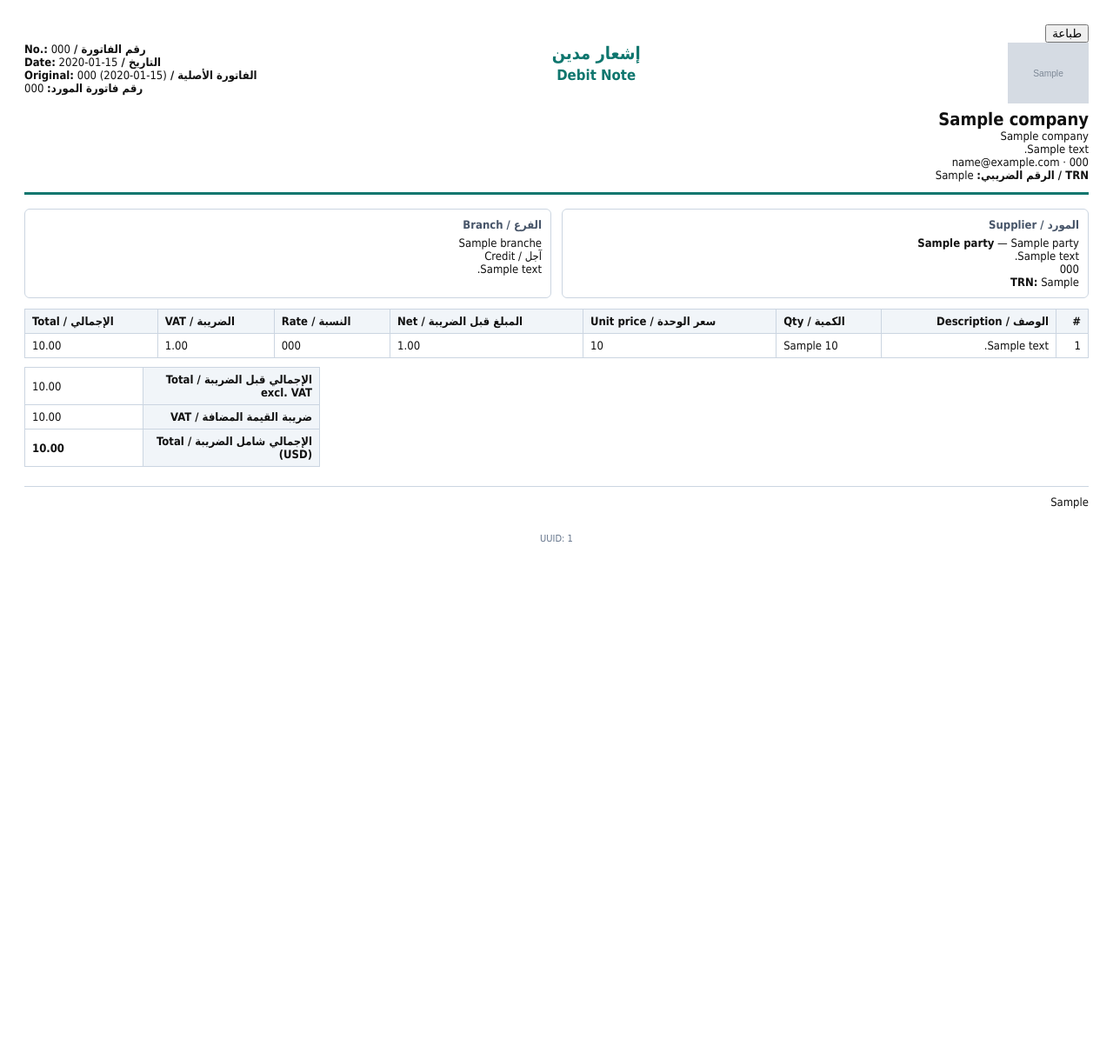
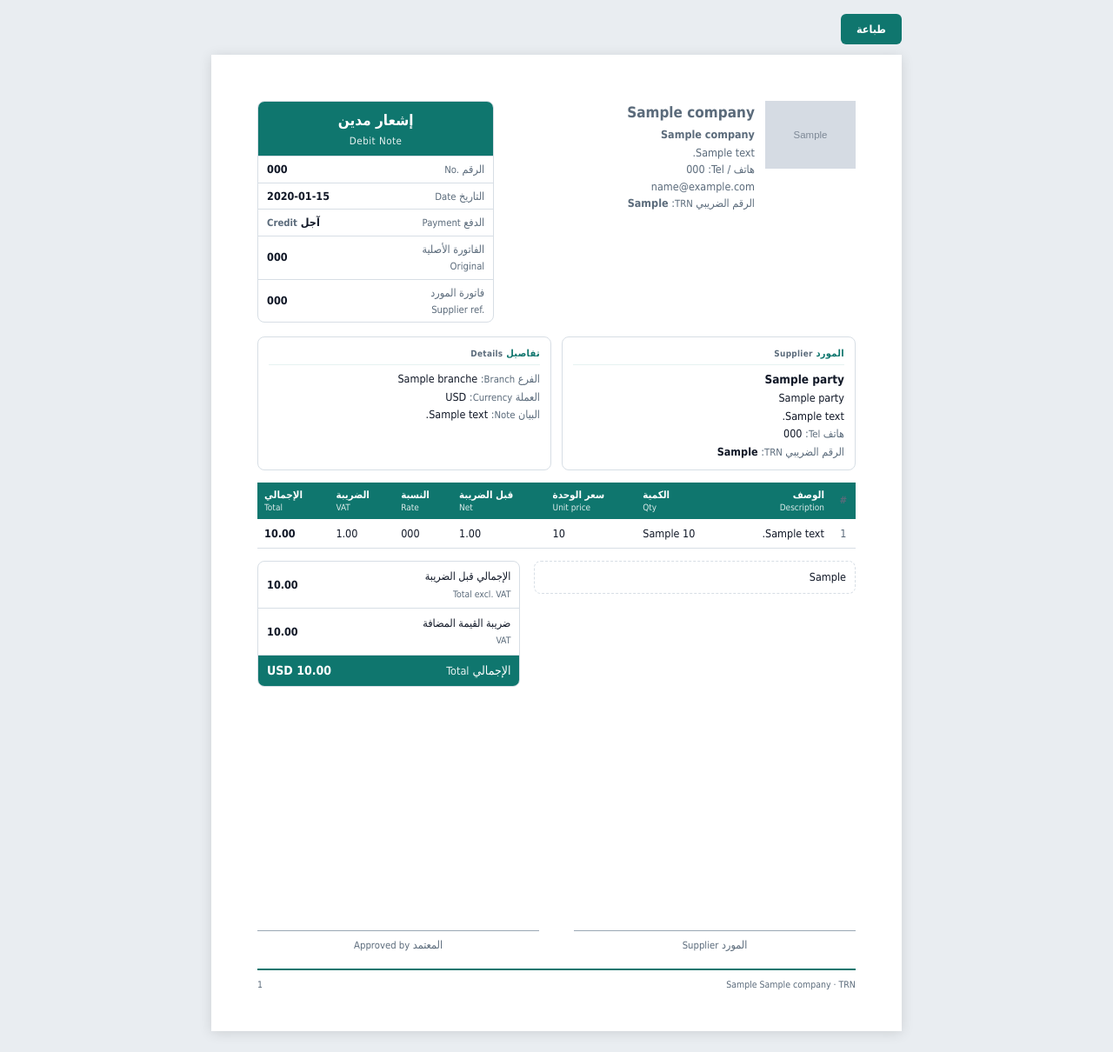
Before and after one commit to molhamhosini/Balance-Business, a Laravel app: page /invoices/1/print in a window 1280 px wide. Shown: the whole page at 87% size. Before the commit the page ends 624 px from the top, so only its background shows below. Run offline with Laravel 12, Linux system fonts and the light colour scheme; a user stored in the database is signed in; tables that the repository leaves empty hold one stand-in row (values such as "Sample post"); grey boxes marked "Sample" are stand-in pictures; parts of the project's set-up code (start-up, migrations or seed data) failed here and were passed over.

Commit message:
Redesign the printed invoice as an A4 page
The print view stretched across the whole browser window. It is now a
centred A4 sheet: logo and company block, a document box with number,
dates and payment, customer and details cards, a branded lines table,
totals box, signature lines and a footer. English labels are isolated so
they no longer flip around Arabic text. The downloadable PDF uses the
same colours.

Co-Authored-By: Claude Opus 5.5 <noreply@anthropic.com>
Claude-Session: https://claude.ai/code/session_019R1g5sHvEQC7tEM9fkm4iU

```diff
--- a/resources/views/print/invoice.blade.php
+++ b/resources/views/print/invoice.blade.php
@@ -1,68 +1,150 @@
 @php($m = fn ($v) => \App\Support\Money::format($v))
 @php($c = $inv->company)
 @php($p = $inv->party)
-@php($title = match ($inv->kind) { 'sale' => ($p->trn ? 'فاتورة ضريبية' : 'فاتورة ضريبية مبسطة'), 'sale_return' => 'إشعار دائن ضريبي', 'quotation' => 'عرض سعر', 'purchase_order' => 'طلب شراء', 'purchase' => 'فاتورة شراء', default => 'إشعار مدين' })
-@php($titleEn = match ($inv->kind) { 'sale' => ($p->trn ? 'Tax Invoice' : 'Simplified Tax Invoice'), 'sale_return' => 'Tax Credit Note', 'quotation' => 'Quotation', 'purchase_order' => 'Purchase Order', 'purchase' => 'Purchase Bill', default => 'Debit Note' })
+@php($title = match ($inv->kind) { 'sale' => ($p?->trn ? 'فاتورة ضريبية' : 'فاتورة ضريبية مبسطة'), 'sale_return' => 'إشعار دائن ضريبي', 'quotation' => 'عرض سعر', 'purchase_order' => 'طلب شراء', 'purchase' => 'فاتورة شراء', default => 'إشعار مدين' })
+@php($titleEn = match ($inv->kind) { 'sale' => ($p?->trn ? 'Tax Invoice' : 'Simplified Tax Invoice'), 'sale_return' => 'Tax Credit Note', 'quotation' => 'Quotation', 'purchase_order' => 'Purchase Order', 'purchase' => 'Purchase Bill', default => 'Debit Note' })
+@php($num = fn ($v) => rtrim(rtrim(number_format((float) $v, 4, '.', ','), '0'), '.'))
 <!doctype html>
 <html lang="ar" dir="rtl">
-<head><meta charset="utf-8"><title>{{ $inv->display_number }}</title>
+<head><meta charset="utf-8"><meta name="viewport" content="width=device-width, initial-scale=1"><title>{{ $inv->display_number }}</title>
 <style>
-body{font-family:"IBM Plex Sans Arabic",Tahoma,sans-serif;color:#111;margin:28px;font-size:13px}
-header{display:flex;justify-content:space-between;align-items:flex-start;border-bottom:3px solid #0f766e;padding-bottom:12px;margin-bottom:16px}
-h1{margin:0;font-size:20px}h2{margin:0;font-size:20px;color:#0f766e;text-align:center}
-.meta{display:grid;grid-template-columns:1fr 1fr;gap:12px;margin:12px 0}
-.box{border:1px solid #cbd5e1;border-radius:6px;padding:10px}.box h3{margin:0 0 6px;font-size:13px;color:#475569}
-table{width:100%;border-collapse:collapse;margin-top:10px}td,th{border:1px solid #cbd5e1;padding:6px 8px;text-align:start}th{background:#f1f5f9;font-weight:600}
-td.n,th.n{text-align:end;font-variant-numeric:tabular-nums}
-.tot{width:340px;margin-inline-start:auto}.tot th{width:60%}
-.stamp{color:#e11d48;font-weight:700;font-size:18px;text-align:center}
-.foot{margin-top:28px;font-size:11px;color:#64748b;text-align:center}
-@media print{button{display:none}body{margin:10mm}}
+:root{--brand:#0f766e;--brand-soft:#e6f2f1;--line:#d7dee5;--muted:#5b6b7b;--ink:#111827}
+*{box-sizing:border-box}
+html,body{margin:0;background:#e9edf1;color:var(--ink);font-family:Tahoma,"Segoe UI",Arial,sans-serif;font-size:12.5px;line-height:1.55}
+.toolbar{max-width:210mm;margin:16px auto 0;display:flex;gap:8px;justify-content:flex-start}
+.toolbar button{background:var(--brand);color:#fff;border:0;border-radius:6px;padding:8px 18px;font:inherit;font-weight:bold;cursor:pointer}
+.page{width:210mm;min-height:297mm;margin:12px auto 24px;background:#fff;padding:14mm 14mm 12mm;box-shadow:0 2px 14px rgba(0,0,0,.12);display:flex;flex-direction:column}
+.el{direction:ltr;unicode-bidi:isolate;display:inline-block;color:var(--muted);font-size:.9em}
+.n{direction:ltr;unicode-bidi:isolate;white-space:nowrap}
+.head{display:flex;justify-content:space-between;align-items:flex-start;gap:16px}
+.co{display:flex;gap:12px;align-items:flex-start;max-width:58%}
+.co img{max-height:78px;max-width:150px;object-fit:contain}
+.co h1{margin:0 0 2px;font-size:17px}
+.co .en{font-weight:bold;color:var(--muted);margin-bottom:2px}
+.co div{color:var(--muted)}
+.doc{min-width:72mm;border:1px solid var(--line);border-radius:8px;overflow:hidden}
+.doc .t{background:var(--brand);color:#fff;text-align:center;padding:8px 10px}
+.doc .t b{display:block;font-size:17px}
+.doc .t span{font-size:11.5px;opacity:.9;letter-spacing:.5px}
+.doc table{width:100%;border-collapse:collapse}
+.doc td{padding:5px 10px;border-top:1px solid var(--line)}
+.doc td:first-child{color:var(--muted);width:48%}
+.doc td:last-child{text-align:left;font-weight:bold}
+.stamp{margin:10px 0 0;padding:6px;border:2px solid #e11d48;color:#e11d48;font-weight:bold;text-align:center;border-radius:6px}
+.parties{display:grid;grid-template-columns:1fr 1fr;gap:12px;margin:16px 0 14px}
+.box{border:1px solid var(--line);border-radius:8px;padding:10px 12px}
+.box h3{margin:0 0 6px;font-size:11px;color:var(--brand);letter-spacing:.3px;border-bottom:1px solid var(--brand-soft);padding-bottom:4px}
+.box .name{font-weight:bold;font-size:13.5px}
+.box div{margin:1px 0}
+.lbl{color:var(--muted)}
+table.lines{width:100%;border-collapse:collapse}
+table.lines th{background:var(--brand);color:#fff;font-weight:bold;padding:7px 8px;text-align:right;font-size:11.5px;line-height:1.3}
+table.lines th small{display:block;font-weight:normal;opacity:.85;font-size:10px}
+table.lines td{padding:7px 8px;border-bottom:1px solid var(--line);vertical-align:top}
+table.lines tbody tr:nth-child(even) td{background:#f7f9fb}
+table.lines .num{text-align:left}
+table.lines .c{text-align:center;width:28px;color:var(--muted)}
+.bottom{display:flex;justify-content:space-between;align-items:flex-start;gap:16px;margin-top:14px}
+.notes{flex:1;color:var(--muted)}
+.notes .footer{white-space:pre-line;border:1px dashed var(--line);border-radius:8px;padding:8px 10px;color:var(--ink)}
+.totals{width:80mm;border:1px solid var(--line);border-radius:8px;overflow:hidden;border-collapse:separate;border-spacing:0}
+.totals td{padding:7px 10px;border-bottom:1px solid var(--line)}
+.totals td:last-child{text-align:left;font-weight:bold}
+.totals tr:last-child td{border-bottom:0;background:var(--brand);color:#fff;font-size:14px}
+.totals tr:last-child .el,.doc .t .el{color:#e6f2f1}
+.rc{margin-top:8px;font-weight:bold}
+.spacer{flex:1}
+.sign{display:grid;grid-template-columns:1fr 1fr;gap:40px;margin-top:36px}
+.sign div{border-top:1px solid #9aa7b4;padding-top:6px;text-align:center;color:var(--muted)}
+.foot{margin-top:18px;padding-top:8px;border-top:2px solid var(--brand);display:flex;justify-content:space-between;color:var(--muted);font-size:10.5px}
+@page{size:A4;margin:0}
+@media print{
+  html,body{background:#fff}
+  .toolbar{display:none}
+  .page{margin:0;box-shadow:none;width:auto;min-height:297mm}
+  table.lines th,.doc .t,.totals tr:last-child td,table.lines tbody tr:nth-child(even) td{-webkit-print-color-adjust:exact;print-color-adjust:exact}
+  table.lines tr{page-break-inside:avoid}
+}
+@media screen and (max-width:820px){.page{width:auto;min-height:0;margin:8px;padding:16px}.head,.bottom{flex-direction:column}.co,.doc,.totals{max-width:none;width:100%}.parties{grid-template-columns:1fr}}
 </style></head>
 <body>
-<button onclick="window.print()">{{ __('Print') }}</button>
-<header>
-  <div>@if($c->logo_path)<img src="{{ asset('storage/'.$c->logo_path) }}" alt="" style="max-height:70px;max-width:180px;display:block;margin-bottom:6px">@endif
-    <h1>{{ $c->name_ar }}</h1>@if($c->name_en)<div>{{ $c->name_en }}</div>@endif<div>{{ $c->address }}</div>
-    @if($c->phone || $c->email)<div>{{ $c->phone }} @if($c->phone && $c->email) · @endif {{ $c->email }}</div>@endif
-    <div><b>TRN / الرقم الضريبي:</b> {{ $c->trn ?? '—' }}</div></div>
-  <div><h2>{{ $title }}<br><small>{{ $titleEn }}</small></h2>
-    @if($inv->status === 'cancelled')<div class="stamp">{{ __('Cancelled') }}</div>@elseif($inv->status === 'draft')<div class="stamp">{{ __('Draft') }} — {{ __('not a tax invoice') }}</div>@endif</div>
-  <div style="text-align:end">
-    <div><b>{{ $inv->isPurchaseOrder() ? 'رقم الطلب / PO No.:' : 'رقم الفاتورة / No.:' }}</b> {{ $inv->display_number }}</div>
-    <div><b>التاريخ / Date:</b> {{ $inv->date->format('Y-m-d') }}</div>
-    @if($inv->kind === 'quotation' && $inv->due_date)<div><b>صالح حتى / Valid until:</b> {{ $inv->due_date->format('Y-m-d') }}</div>
-    @elseif($inv->kind === 'purchase_order' && $inv->due_date)<div><b>تاريخ التسليم المتوقع / Expected delivery:</b> {{ $inv->due_date->format('Y-m-d') }}</div>
-    @elseif($inv->due_date && $inv->payment === 'credit')<div><b>الاستحقاق / Due:</b> {{ $inv->due_date->format('Y-m-d') }}</div>@endif
-    @if($inv->original)<div><b>الفاتورة الأصلية / Original:</b> {{ $inv->original->number }} ({{ $inv->original->date->format('Y-m-d') }})</div>@endif
-    @if($inv->supplier_invoice_number)<div><b>رقم فاتورة المورد:</b> {{ $inv->supplier_invoice_number }}</div>@endif
+<div class="toolbar"><button onclick="window.print()">{{ __('Print') }}</button></div>
+<div class="page">
+  <div class="head">
+    <div class="co">
+      @if($c->logo_path)<img src="{{ asset('storage/'.$c->logo_path) }}" alt="">@endif
+      <div>
+        <h1>{{ $c->name_ar }}</h1>
+        @if($c->name_en)<div class="en">{{ $c->name_en }}</div>@endif
+        @if($c->address)<div>{{ $c->address }}</div>@endif
+        @if($c->phone)<div>هاتف / Tel: <span class="n">{{ $c->phone }}</span></div>@endif
+        @if($c->email)<div><span class="n">{{ $c->email }}</span></div>@endif
+        <div>الرقم الضريبي <span class="el">TRN</span>: <b class="n">{{ $c->trn ?: '—' }}</b></div>
       </div>
-</header>
-<div class="meta">
-  <div class="box"><h3>{{ $inv->isSale() ? 'العميل / Bill to' : 'المورد / Supplier' }}</h3>
-    <div><b>{{ $p->name_ar }}</b> @if($p->name_en) — {{ $p->name_en }} @endif</div><div>{{ $p->address }}</div>
-    @if($p->phone)<div>{{ $p->phone }}</div>@endif
-    <div><b>TRN:</b> {{ $p->trn ?? '—' }}</div></div>
-  <div class="box"><h3>الفرع / Branch</h3><div>{{ $inv->branch->name }}</div>
-    <div>{{ $inv->payment === 'cash' ? 'نقدي / Cash' : 'آجل / Credit' }}</div>@if($inv->description)<div>{{ $inv->description }}</div>@endif</div>
     </div>
+    <div class="doc">
+      <div class="t"><b>{{ $title }}</b><span>{{ $titleEn }}</span></div>
       <table>
-  <thead><tr><th>#</th><th>الوصف / Description</th><th class="n">الكمية / Qty</th><th class="n">سعر الوحدة / Unit price</th><th class="n">المبلغ قبل الضريبة / Net</th><th class="n">النسبة / Rate</th><th class="n">الضريبة / VAT</th><th class="n">الإجمالي / Total</th></tr></thead>
+        <tr><td>{!! $inv->isPurchaseOrder() ? 'رقم الطلب <span class="el">PO No.</span>' : 'الرقم <span class="el">No.</span>' !!}</td><td class="n">{{ $inv->display_number }}</td></tr>
+        <tr><td>التاريخ <span class="el">Date</span></td><td class="n">{{ $inv->date->format('Y-m-d') }}</td></tr>
+        @if($inv->kind === 'quotation' && $inv->due_date)<tr><td>صالح حتى <span class="el">Valid until</span></td><td class="n">{{ $inv->due_date->format('Y-m-d') }}</td></tr>
+        @elseif($inv->kind === 'purchase_order' && $inv->due_date)<tr><td>التسليم <span class="el">Delivery</span></td><td class="n">{{ $inv->due_date->format('Y-m-d') }}</td></tr>
+        @elseif($inv->due_date && $inv->payment === 'credit')<tr><td>الاستحقاق <span class="el">Due</span></td><td class="n">{{ $inv->due_date->format('Y-m-d') }}</td></tr>@endif
+        <tr><td>الدفع <span class="el">Payment</span></td><td>{!! $inv->payment === 'cash' ? 'نقدي <span class="el">Cash</span>' : 'آجل <span class="el">Credit</span>' !!}</td></tr>
+        @if($inv->original)<tr><td>الفاتورة الأصلية <span class="el">Original</span></td><td class="n">{{ $inv->original->number }}</td></tr>@endif
+        @if($inv->supplier_invoice_number)<tr><td>فاتورة المورد <span class="el">Supplier ref.</span></td><td class="n">{{ $inv->supplier_invoice_number }}</td></tr>@endif
+      </table>
+    </div>
+  </div>
+  @if($inv->status === 'cancelled')<div class="stamp">{{ __('Cancelled') }} / CANCELLED</div>@elseif($inv->status === 'draft' && ! $inv->isQuotation())<div class="stamp">{{ __('Draft') }} — {{ __('not a tax invoice') }}</div>@endif
+
+  <div class="parties">
+    <div class="box"><h3>{!! $inv->isSale() ? 'العميل <span class="el">Bill to</span>' : 'المورد <span class="el">Supplier</span>' !!}</h3>
+      <div class="name">{{ $p?->name_ar }}</div>
+      @if($p?->name_en)<div>{{ $p->name_en }}</div>@endif
+      @if($p?->address)<div>{{ $p->address }}</div>@endif
+      @if($p?->phone)<div><span class="lbl">هاتف <span class="el">Tel</span>:</span> <span class="n">{{ $p->phone }}</span></div>@endif
+      <div><span class="lbl">الرقم الضريبي <span class="el">TRN</span>:</span> <b class="n">{{ $p?->trn ?: '—' }}</b></div>
+    </div>
+    <div class="box"><h3>تفاصيل <span class="el">Details</span></h3>
+      <div><span class="lbl">الفرع <span class="el">Branch</span>:</span> {{ $inv->branch?->name }}</div>
+      <div><span class="lbl">العملة <span class="el">Currency</span>:</span> {{ $inv->currency ?: 'AED' }}</div>
+      @if($inv->description)<div><span class="lbl">البيان <span class="el">Note</span>:</span> {{ $inv->description }}</div>@endif
+    </div>
+  </div>
+
+  <table class="lines">
+    <thead><tr>
+      <th class="c">#</th><th>الوصف<small>Description</small></th><th class="num">الكمية<small>Qty</small></th><th class="num">سعر الوحدة<small>Unit price</small></th>
+      <th class="num">قبل الضريبة<small>Net</small></th><th class="num">النسبة<small>Rate</small></th><th class="num">الضريبة<small>VAT</small></th><th class="num">الإجمالي<small>Total</small></th>
+    </tr></thead>
     <tbody>
     @foreach ($inv->lines as $i => $l)
-    <tr><td>{{ $i + 1 }}</td><td>{{ $l->description }}</td><td class="n">{{ rtrim(rtrim($l->quantity, '0'), '.') }} {{ $l->unit }}</td>
-      <td class="n">{{ rtrim(rtrim(number_format((float) $l->unit_price, 4, '.', ','), '0'), '.') }}</td><td class="n">{{ $m($l->net) }}</td>
-      <td class="n">{{ $l->taxCode ? ($l->taxCode->type === 'standard' || $l->taxCode->type === 'reverse_charge' ? rtrim(rtrim($l->taxCode->rate, '0'), '.').'%' : $l->taxCode->code) : '—' }}</td>
-      <td class="n">{{ $m($l->tax) }}</td><td class="n">{{ $m($l->total) }}</td></tr>
+      <tr><td class="c">{{ $i + 1 }}</td><td>{{ $l->description }}</td>
+        <td class="num"><span class="n">{{ $num($l->quantity) }}</span> {{ $l->unit }}</td>
+        <td class="num"><span class="n">{{ $num($l->unit_price) }}</span></td>
+        <td class="num"><span class="n">{{ $m($l->net) }}</span></td>
+        <td class="num"><span class="n">{{ $l->taxCode ? ($l->taxCode->type === 'standard' || $l->taxCode->type === 'reverse_charge' ? $num($l->taxCode->rate).'%' : $l->taxCode->code) : '—' }}</span></td>
+        <td class="num"><span class="n">{{ $m($l->tax) }}</span></td>
+        <td class="num"><b class="n">{{ $m($l->total) }}</b></td></tr>
     @endforeach
     </tbody>
   </table>
-<table class="tot">
-  <tr><th>الإجمالي قبل الضريبة / Total excl. VAT</th><td class="n">{{ $m($inv->subtotal) }}</td></tr>
-  <tr><th>ضريبة القيمة المضافة / VAT</th><td class="n">{{ $m($inv->tax_total) }}</td></tr>
-  <tr><th>الإجمالي شامل الضريبة / Total ({{ $inv->currency }})</th><td class="n"><b>{{ $m($inv->total) }}</b></td></tr>
+
+  <div class="bottom">
+    <div class="notes">
+      @if($inv->lines->contains(fn ($l) => $l->taxCode?->type === 'reverse_charge'))<div class="rc">الاحتساب العكسي مطبق — Reverse charge applies</div>@endif
+      @if($c->invoice_footer)<div class="footer">{{ $c->invoice_footer }}</div>@endif
+    </div>
+    <table class="totals">
+      <tr><td>الإجمالي قبل الضريبة<br><small class="lbl">Total excl. VAT</small></td><td class="n">{{ $m($inv->subtotal) }}</td></tr>
+      <tr><td>ضريبة القيمة المضافة<br><small class="lbl">VAT</small></td><td class="n">{{ $m($inv->tax_total) }}</td></tr>
+      <tr><td>الإجمالي <span class="el">Total</span></td><td class="n">{{ $inv->currency ?: 'AED' }} {{ $m($inv->total) }}</td></tr>
     </table>
-@if($inv->lines->contains(fn ($l) => $l->taxCode?->type === 'reverse_charge'))<p><b>Reverse charge applies — الاحتساب العكسي مطبق</b></p>@endif
-@if($c->invoice_footer)<div style="margin-top:22px;border-top:1px solid #cbd5e1;padding-top:10px;white-space:pre-line">{{ $c->invoice_footer }}</div>@endif
-<div class="foot">UUID: {{ $inv->uuid }}</div>
+  </div>
+
+  <div class="spacer"></div>
+  <div class="sign"><div>{!! $inv->isSale() ? 'المستلم <span class="el">Received by</span>' : 'المورد <span class="el">Supplier</span>' !!}</div><div>{!! $inv->isSale() ? 'البائع <span class="el">Issued by</span>' : 'المعتمد <span class="el">Approved by</span>' !!}</div></div>
+  <div class="foot"><span>{{ $c->name_ar }}@if($c->trn) · TRN <span class="n">{{ $c->trn }}</span>@endif</span><span class="n">{{ $inv->uuid }}</span></div>
+</div>
 </body></html>
```
Also changed, not shown: resources/views/pdf/invoice.blade.php (+4 -3 lines). Lines whose indentation alone changed are shown as unchanged.
